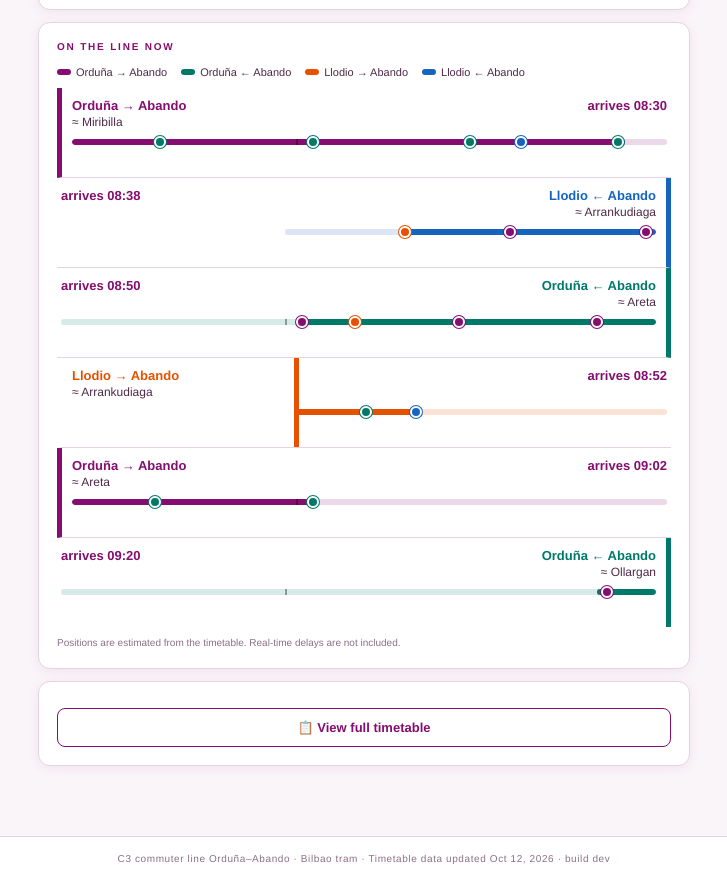
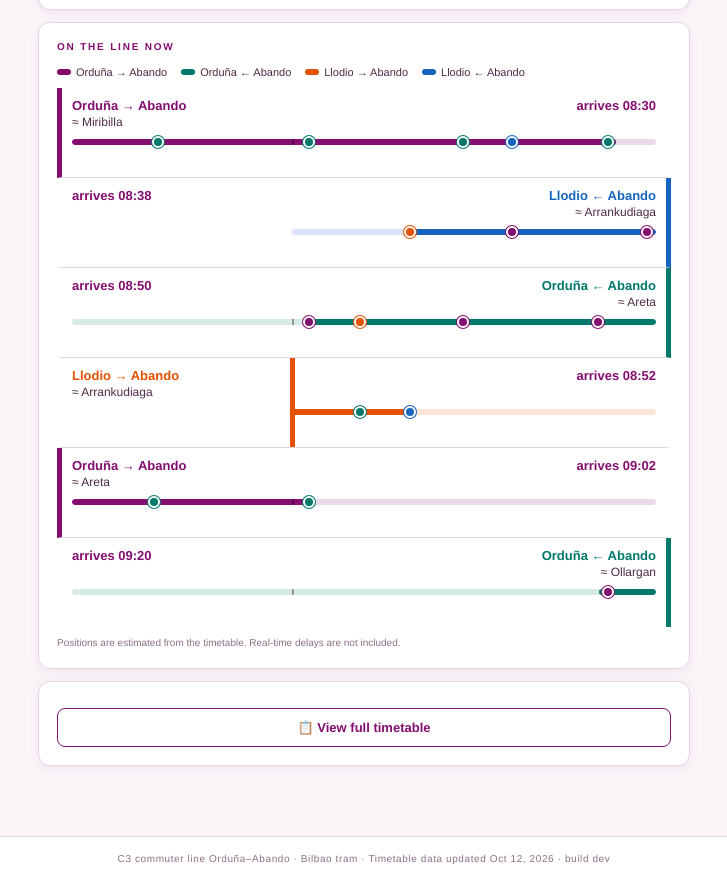
Before and after one commit to JohnnyDeey/c3-bilbao, a website: page www/index.html in a window 1280 px wide. Shown: the part 1831-2711 px from the top of the page, without its empty margins (276-1003 px from the left). Drawn offline with Linux system fonts and the light colour scheme.

Commit message:
Llodio bars from the 38% mark, blinking meeting dots, bars aligned exactly

```diff
--- a/www/index.html
+++ b/www/index.html
@@ -251,8 +251,8 @@ main{max-width:680px;margin:0 auto;padding:16px 14px 70px;display:flex;flex-dire
 .mdot.hollow{background:#fff;border:2px solid var(--mc);box-shadow:none}
 .meet-tip{font-size:11px;color:var(--text-mid);min-height:14px;margin-top:2px}
 .live-row.rev .meet-tip{text-align:right}
-.live-row.rt{border-left:5px solid var(--rc);padding-left:10px}
-.live-row.rt.rev{border-left:0;padding-left:4px;border-right:5px solid var(--rc);padding-right:10px}
+.live-row.rt{border-left:5px solid var(--rc);border-right:5px solid transparent;padding-left:10px;padding-right:10px}
+.live-row.rt.rev{border-left-color:transparent;border-right-color:var(--rc)}
 .live-row.rt strong{color:var(--rc)}
 .live-row.rt .live-bar{background:color-mix(in srgb,var(--rc) 16%,#fff)}
 .live-row.rt .live-bar>i{background:var(--rc)}
@@ -948,7 +948,7 @@ function renderLive(){
         return `<div class="live-row rt${rev?" rev":""}" style="display:block;--rc:${routeColor(x.type)}">
     <div style="display:flex;justify-content:space-between;align-items:baseline${rev?";flex-direction:row-reverse":""}"><strong style="font-size:13px">${x.name}</strong><span class="live-row-in">arrives ${fmt(x.arr)}</span></div>
     <div style="font-size:12px;color:var(--text-mid);margin-top:2px${rev?";text-align:right":""}">≈ ${segLabel(x.pos)}</div>
-    <div class="live-bar-wrap"><div class="live-bar${rev?" rev":""}"><i style="width:${Math.round(x.f*100)}%"></i></div>${dots}</div>
+    <div class="live-bar-wrap"><div class="live-bar${rev?" rev":""}"><i style="width:${(x.f*100).toFixed(1)}%"></i></div>${dots}</div>
     <div class="meet-tip">${tip}</div></div>`;
       }).join("")
     :`<div class="live-empty">No trains on the line right now</div>`;
```
